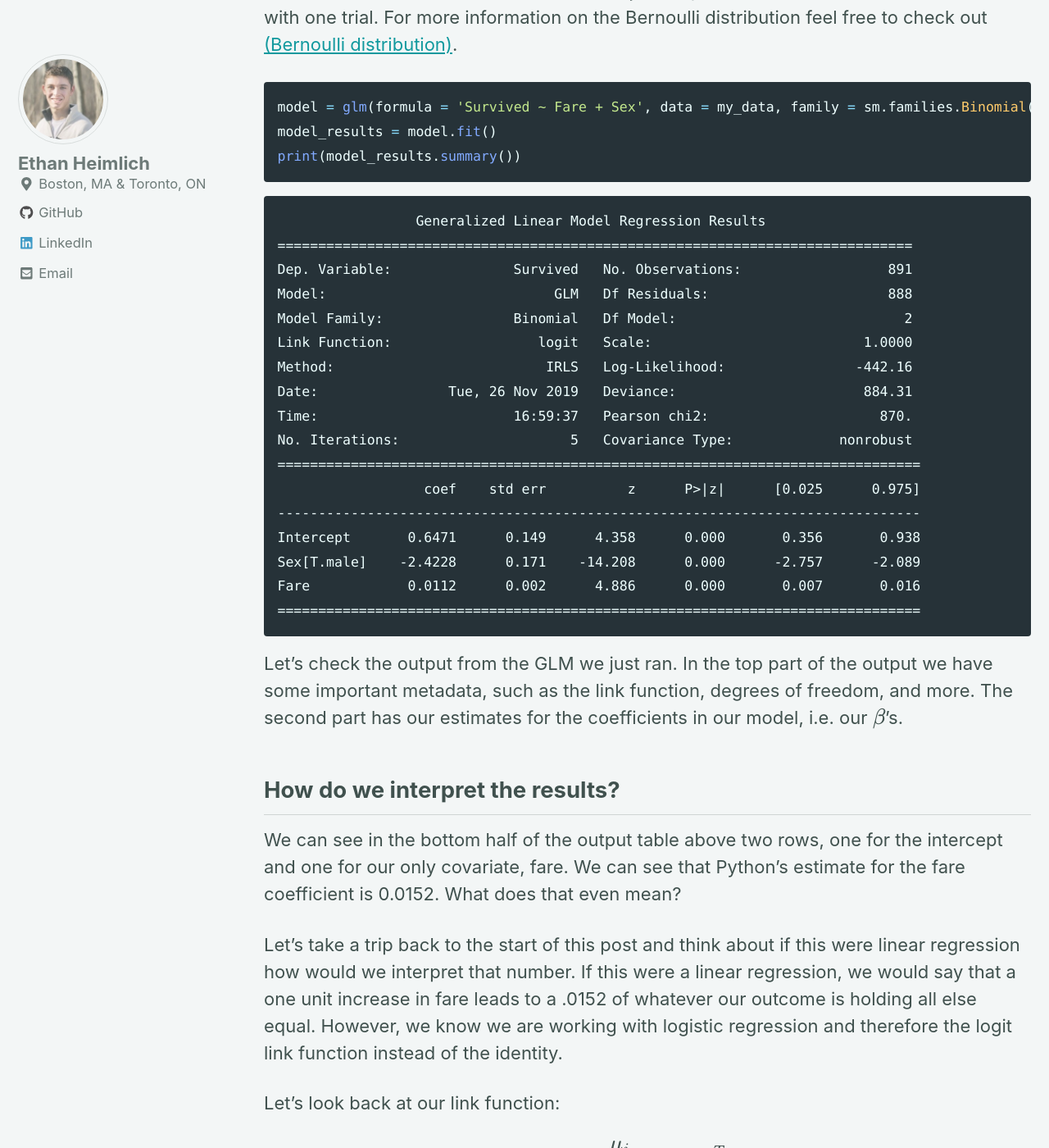
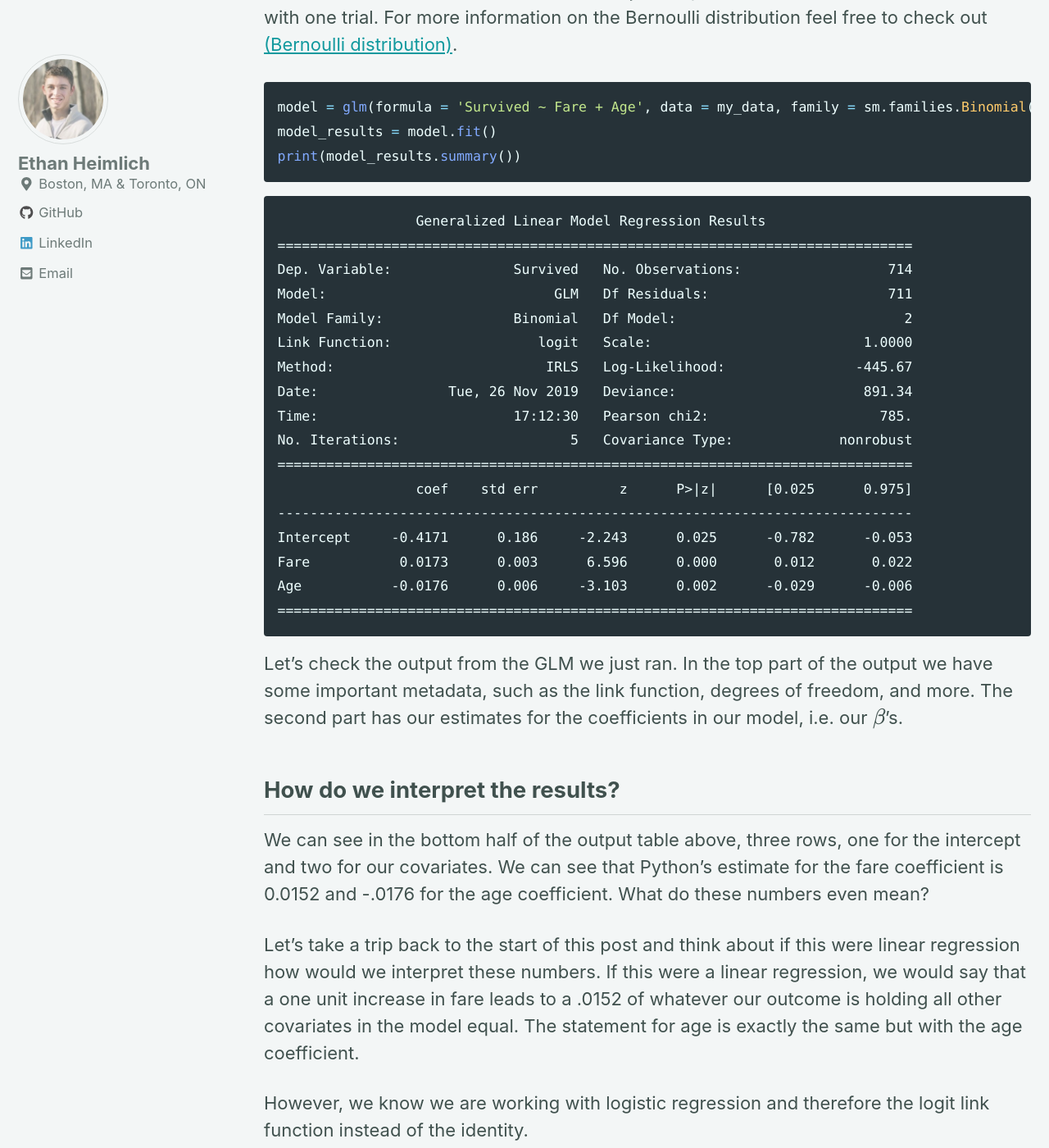
Before and after one commit to eheimlich/eheimlich.github.io, a Jekyll site: the page built from _posts/2019-10-22-generalized_linear_models.md, in a window 1280 px wide and 1400 px high, scrolled down 6461 px. Shown: the whole window at 82% size. Built offline with Jekyll 4.4.1, drawn with Linux system fonts in a browser that asks for light colours; cached includes are drawn as plain includes; nearby versions of some CDN libraries; formulas are drawn with MathJax 3; some of the changed text lies outside the part shown.

````diff
--- a/_posts/2019-10-22-generalized_linear_models.md
+++ b/_posts/2019-10-22-generalized_linear_models.md
@@ -176,7 +176,7 @@ my_data.head(1)
 
 Let's start by doing a very simple Bernoulli GLM, also know as a logistic regression. We are using
 a Bernoulli GLM because passenger survival is either they survived or didn't, a binary outcome. We are
-modeling whether a passenger survived or not based on the fare they paid and their sex.
+modeling whether a passenger survived or not based on the fare they paid and their age.
 
 I know I said we were done with the math, but let's recall our mathematical model for a logistic regression:
 
@@ -185,7 +185,7 @@ $$Y_i \sim Bernoulli(\mu_i)$$
 $$ln(\frac{\mu_i}{1- \mu_i}) = X_i^T \beta $$
 
 
-Since we are modeling whether someone survived based off their fare, there are three $$\beta$$'s: intercept, fare, and sex coefficients.
+Since we are modeling whether someone survived based off their fare, there are three $$\beta$$'s: intercept, fare, and age coefficients.
 
 We will use the [(Statsmodels package)](https://www.statsmodels.org/stable/glm.html) to run our GLM, which is one of the ways to run GLM in Python. If you wanted to run the same analysis in R you could use the [(glm function)](https://stat.ethz.ch/R-manual/R-devel/library/stats/html/glm.html) in the R stats package.
 
@@ -193,30 +193,29 @@ In the Python code below, we designate the variable Survived as our outcome and
 
 It turns out that the Bernoulli distribution is just a special case of the Binomial distribution with one trial. For more information on the Bernoulli distribution feel free to check out [(Bernoulli distribution)](https://en.wikipedia.org/wiki/Bernoulli_distribution).
 
-
 ```python
-model = glm(formula = 'Survived ~ Fare + Sex', data = my_data, family = sm.families.Binomial())
+model = glm(formula = 'Survived ~ Fare + Age', data = my_data, family = sm.families.Binomial())
 model_results = model.fit()
 print(model_results.summary())
 ```
 
                      Generalized Linear Model Regression Results
     ==============================================================================
-    Dep. Variable:               Survived   No. Observations:                  891
-    Model:                            GLM   Df Residuals:                      888
+    Dep. Variable:               Survived   No. Observations:                  714
+    Model:                            GLM   Df Residuals:                      711
     Model Family:                Binomial   Df Model:                            2
     Link Function:                  logit   Scale:                          1.0000
-    Method:                          IRLS   Log-Likelihood:                -442.16
-    Date:                Tue, 26 Nov 2019   Deviance:                       884.31
-    Time:                        16:59:37   Pearson chi2:                     870.
+    Method:                          IRLS   Log-Likelihood:                -445.67
+    Date:                Tue, 26 Nov 2019   Deviance:                       891.34
+    Time:                        17:12:30   Pearson chi2:                     785.
     No. Iterations:                     5   Covariance Type:             nonrobust
-    ===============================================================================
-                      coef    std err          z      P>|z|      [0.025      0.975]
-    -------------------------------------------------------------------------------
-    Intercept       0.6471      0.149      4.358      0.000       0.356       0.938
-    Sex[T.male]    -2.4228      0.171    -14.208      0.000      -2.757      -2.089
-    Fare            0.0112      0.002      4.886      0.000       0.007       0.016
-    ===============================================================================
+    ==============================================================================
+                     coef    std err          z      P>|z|      [0.025      0.975]
+    ------------------------------------------------------------------------------
+    Intercept     -0.4171      0.186     -2.243      0.025      -0.782      -0.053
+    Fare           0.0173      0.003      6.596      0.000       0.012       0.022
+    Age           -0.0176      0.006     -3.103      0.002      -0.029      -0.006
+    ==============================================================================
 
 
 Let's check the output from the GLM we just ran. In the top part of the output we have some important metadata,
@@ -224,12 +223,16 @@ such as the link function, degrees of freedom, and more. The second part has our
 
 ## How do we interpret the results?
 
-We can see in the bottom half of the output table above two rows, one for the intercept and one for our only covariate, fare. We can see that Python's estimate for the fare coefficient is 0.0152. What does that even mean?
+We can see in the bottom half of the output table above, three rows, one for the intercept and two for our covariates. We can see that Python's estimate for the fare coefficient is 0.0152 and -.0176 for the age coefficient. What do these numbers even mean?
 
-Let's take a trip back to the start of this post and think about if this were linear regression how would we interpret that number. If this were a linear regression, we would say that a one unit increase in fare leads to a .0152 of whatever our outcome is holding all else equal. However, we know we are working with logistic regression and therefore the logit link function instead of the identity.
+Let's take a trip back to the start of this post and think about if this were linear regression how would we interpret these  numbers. If this were a linear regression, we would say that a one unit increase in fare leads to a .0152 of whatever our outcome is holding all other covariates in the model equal. The statement for age is exactly the same but with the age coefficient.
+
+However, we know we are working with logistic regression and therefore the logit link function instead of the identity.
 
 Let's look back at our link function:
 
 $$ln(\frac{\mu_i}{1- \mu_i}) = X_i^T \beta $$
 
-Now, we can say that a one unit increase in fare leads to a .0152 in the log odds of surviving. What are the log odds?
+Now, we can say that a one unit increase in fare leads to a .0152 in the log odds of surviving while holding age constant.
+
+What are the log odds? The log odds is the left hand side of the equation above: $$ln(\frac{\mu_i}{1- \mu_i})$$.
````
